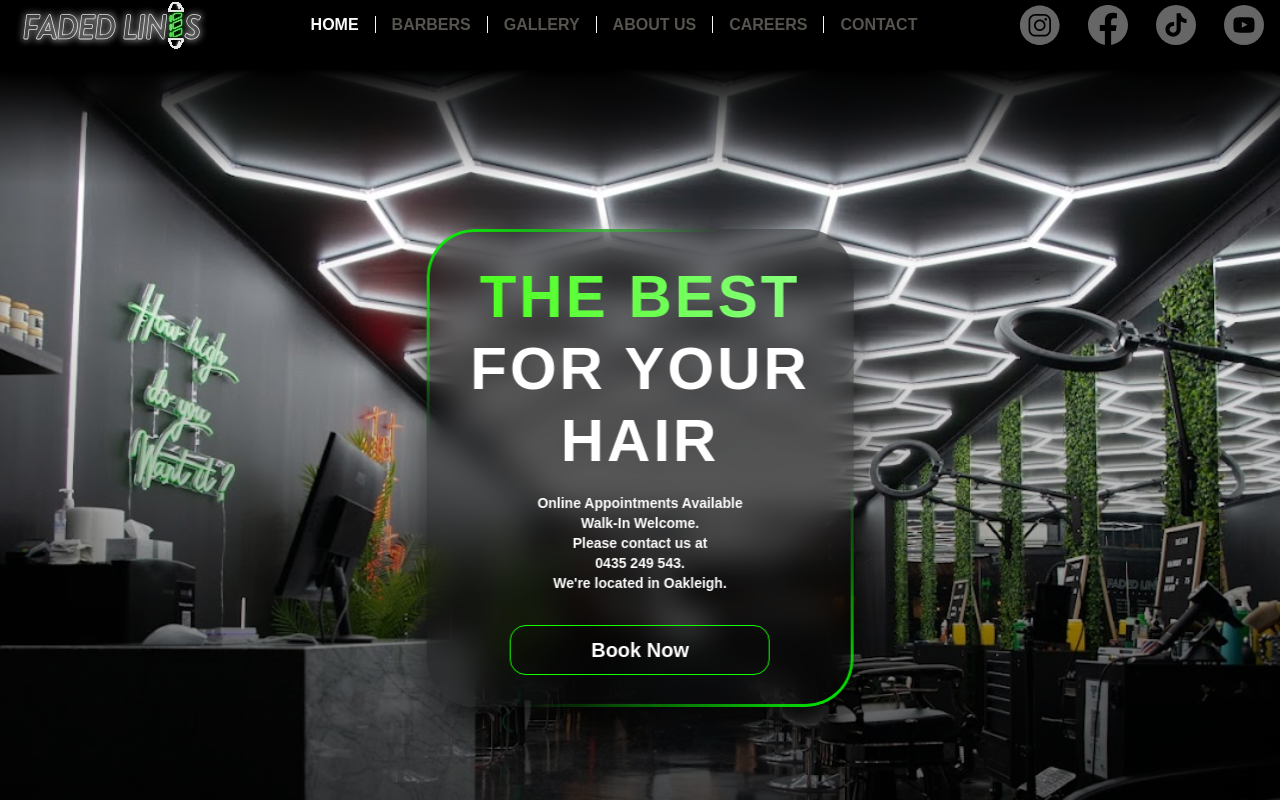
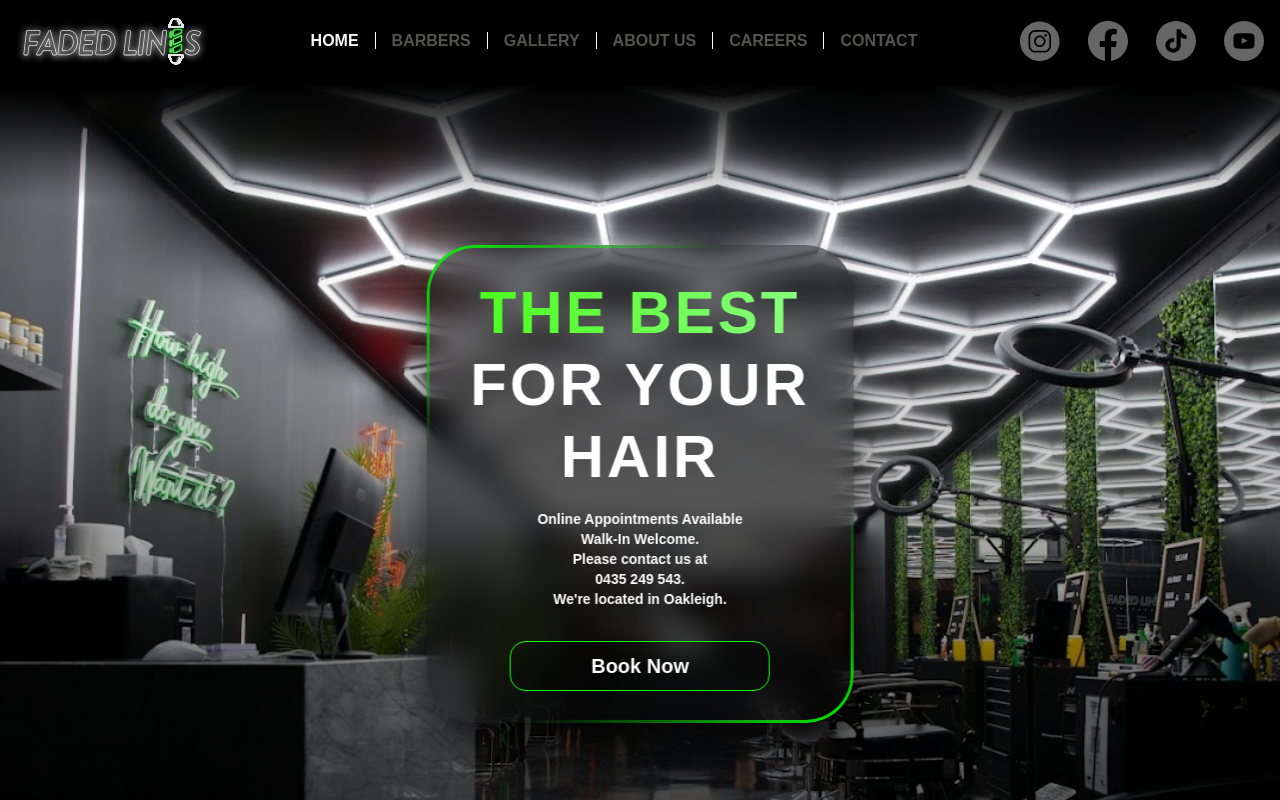
Before and after one commit to muhzulzidan/milkiyano-barber, a React (Vite) app: page / in a window 1280 px wide. Shown: the top 800 px of the page. Built offline with nearby package versions, Linux system fonts and the light colour scheme.

Commit message:
bufix : header padding

```diff
--- a/src/components/web/header.tsx
+++ b/src/components/web/header.tsx
@@ -55,7 +55,7 @@
     const location = useLocation();
     // console.log(router.pathname, "path")
     return (
-        <header className="bg-black text-white py-0 relative shadow-lg shadow-black border-none z-[999999]">
+        <header className="bg-black text-white relative shadow-lg shadow-black border-none z-[999999] pt-4">
             <div className="container mx-auto flex justify-between items-center relative z-10 border-none px-2 md:px-4">
                 <h1 className="text-2xl font-bold text-transparent hidden ">Barber Shop</h1>
                 <div className='flex flex-col justify-center items-center'>
```
